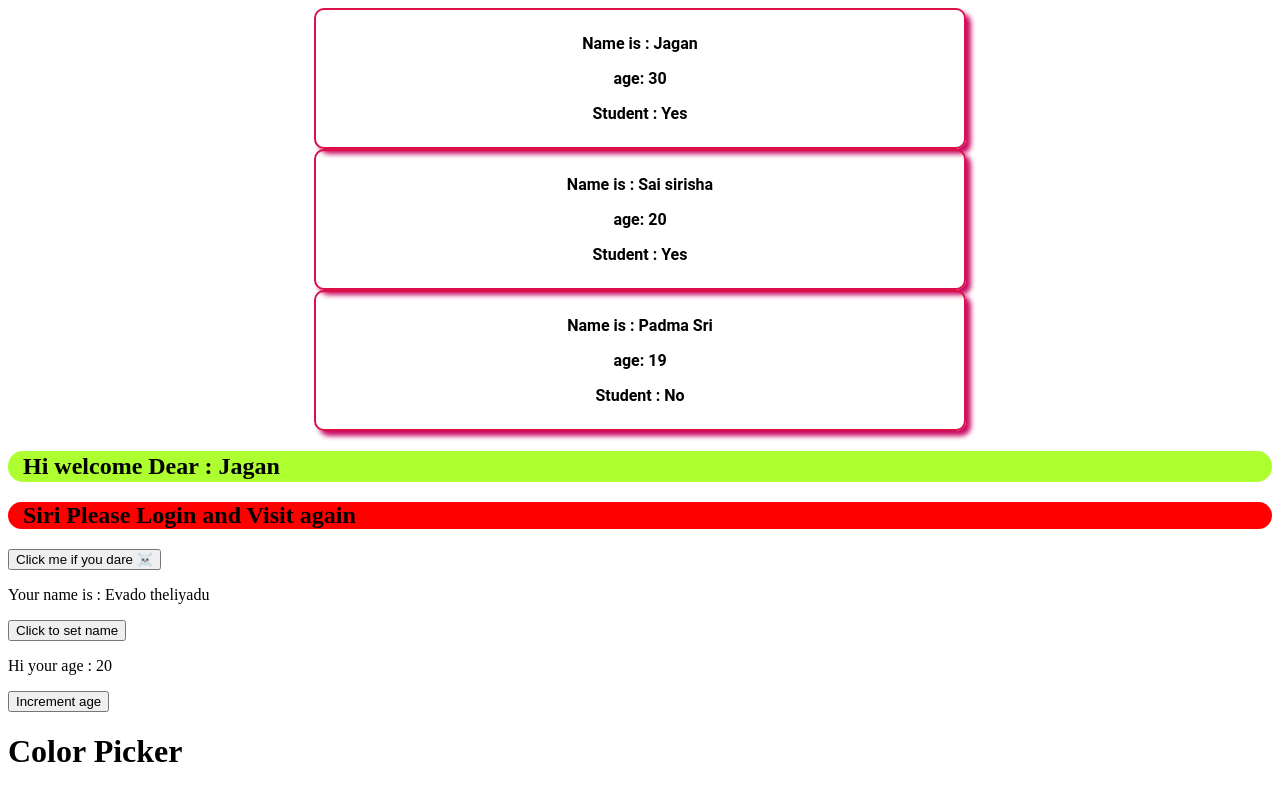
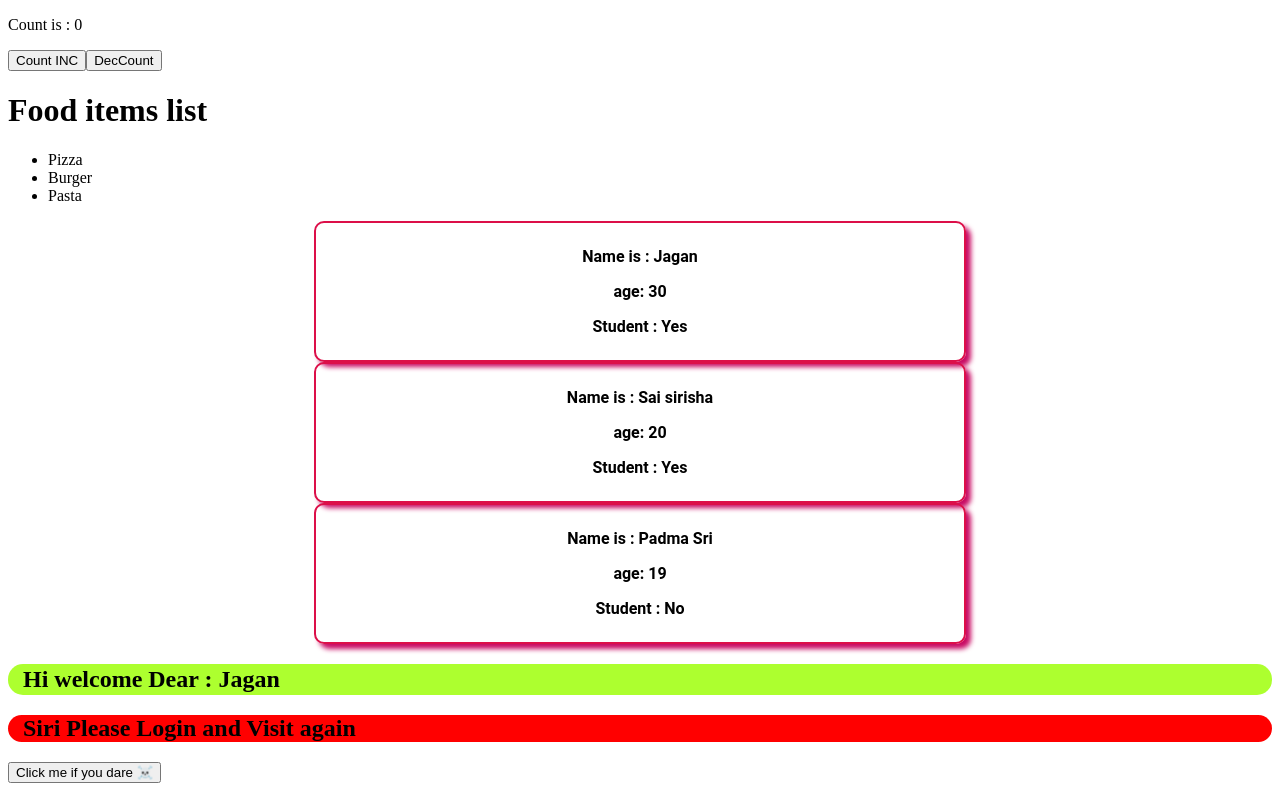
Before and after one commit to 22L31A0497/JS-Prcatice-with-Bro-code, a React (Vite) app in the folder jagan/: page / in a window 1280 px wide. Shown: the top 799 px of the page. Built offline with nearby package versions, Linux system fonts and the light colour scheme.

Commit message:
useState and useEffect Hooks practiced

```diff
--- a/jagan/src/App.jsx
+++ b/jagan/src/App.jsx
@@ -4,13 +4,17 @@ import UserGreetings from "./UserGreetings";
 import Button from "./Button";
 import HooksUseState from "./HooksUseState";
 import ColourPicker from "./colorPicker.jsx";
+import MyCompontent from "./MyComponent.jsx";
+import UseEffectHooks from "./useEffectHooks.jsx";
 
 
 
 function App() {
  return(
   <>
+  <UseEffectHooks/>
   {/* <Card/> */}
+  <MyCompontent/>
   <Student name="Jagan" age={30} isStudent={true}/>
   <Student name="Sai sirisha" age={20} isStudent={true}/>
   <Student name="Padma Sri" age={19} isStudent={false}/>
--- /dev/null
+++ b/jagan/src/MyComponent.jsx
@@ -0,0 +1,17 @@
+
+import React, { useState } from 'react';
+
+function MyCompontent() {
+
+    const [food,setFood]=useState(["Pizza", "Burger", "Pasta"]);
+    return(
+        <div>
+           <h1>Food items list</h1>
+           <ul>
+            {food.map((food,index)=> <li key={index}>{food}</li>)}
+           </ul>
+        </div>
+    )
+
+}
+export default MyCompontent;
--- /dev/null
+++ b/jagan/src/useEffectHooks.jsx
@@ -0,0 +1,26 @@
+import { useEffect,useState } from "react";
+import React from 'react';
+
+function UseEffectHooks() {
+    const [count, setCount] = useState(0);
+    function addCount(){
+        setCount(count+1);
+    }
+    useEffect(()=>{
+        document.title=`Count : ${count}`;
+    },[count]);
+    function decCount(){
+        setCount(count-1);
+    }
+
+    return(<>
+    <div>
+
+ <p>Count is : {count}</p>
+ <button onClick={addCount}>Count INC</button>
+ <button onClick={decCount}>DecCount</button>
+    </div>
+
+    </>)
+}
+export default UseEffectHooks;
```
